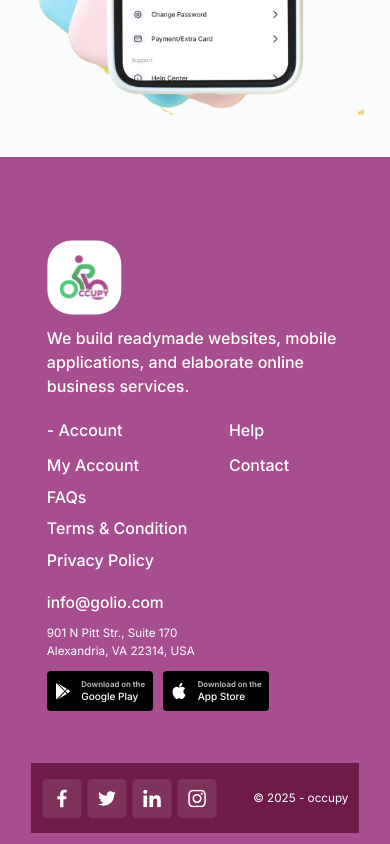
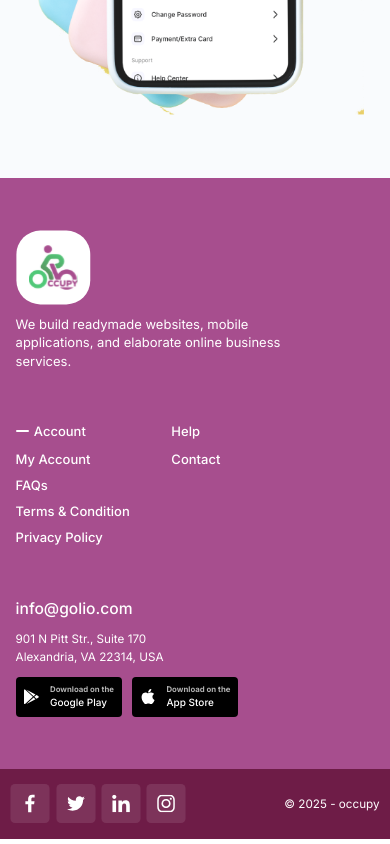
Before and after one commit to Ocuppy/occupyWeb, a Next.js app: page / in a window 390 px wide. Shown: the part 4068-4912 px from the top of the page. Built offline with nearby package versions, Linux system fonts and the light colour scheme.

Commit message:
update footer responsive design

```diff
--- a/src/components/website-layout/Footer.tsx
+++ b/src/components/website-layout/Footer.tsx
@@ -5,21 +5,24 @@ import Container from "../shared/Container";
 
 const Footer = () => {
   return (
-    <Container className="bg-occupy-primary">
-      <footer>
-        <div className="md:px-20 pl-6 pt-20 flex flex-col md:flex-row justify-start items-start md:gap-40 gap-8">
+    <div className="mt-8 w-full items-center justify-center gap-1 bg-occupy-primary">
+      <footer className="mx-auto max-w-[1440px]">
+        <div className="flex flex-col items-start justify-start gap-8 gap-y-20 pl-6 pt-20 md:flex-row md:gap-40 md:px-20">
           {/* first section */}
           <section className="flex flex-col gap-4">
             <Image src="/footerLogo.svg" alt="logo" width={75} height={75} />
-            <p className="text-[16px] text-white font-medium font-[inter] w-[312px]">
-              We build readymade websites, mobile applications, and elaborate online business
-              services.
+            <p className="w-[312px] font-[inter] text-xl text-white md:text-base">
+              We build readymade websites, mobile applications, and elaborate
+              online business services.
             </p>
           </section>
           {/* second section */}
-          <section className="flex gap-16 text-[16px] text-white font-medium">
-            <div className="flex flex-col gap-4 grow">
-              <p>- Account</p>
+          <section className="flex gap-16 text-xl font-medium text-white md:text-base">
+            <div className="flex grow flex-col gap-4">
+              <div className="flex items-center gap-2">
+                <div className="h-0.5 w-5 rounded-full bg-white"></div>
+                <p>Account</p>
+              </div>
               <div className="flex flex-col gap-3">
                 <Link href={"/#"}>My Account</Link>
                 <Link href={"/#"}>FAQs</Link>
@@ -27,7 +30,7 @@ const Footer = () => {
                 <Link href={"/#"}>Privacy Policy</Link>
               </div>
             </div>
-            <div className="flex flex-col gap-4 grow">
+            <div className="flex grow flex-col gap-4">
               <p>Help</p>
               <div className="flex flex-col gap-3">
                 <Link href={"/#"}>Contact</Link>
@@ -36,8 +39,10 @@ const Footer = () => {
           </section>
           {/* third section */}
           <section className="flex flex-col gap-4">
-            <span className="text-2xl text-white font-medium">info@golio.com</span>
-            <p className="text-lg text-white font-normal">
+            <span className="text-2xl font-medium text-white">
+              info@golio.com
+            </span>
+            <p className="text-lg font-normal text-white">
               901 N Pitt Str., Suite 170 <br />
               Alexandria, VA 22314, USA
             </p>
@@ -58,25 +63,47 @@ const Footer = () => {
           </section>
         </div>
 
-        <div className="bg-[#6E1C47] flex justify-between items-center md:mx-20 mt-20 py-6 px-4">
-          <div className="flex flex-row  gap-2 items-start">
-            <Link href={""} className="hover:scale-105 transform">
-              <Image src={"/icons/facebook.svg"} alt="icon" width={40} height={40} />
+        <div className="mt-20 flex w-full items-center justify-between bg-[#6E1C47] px-4 py-6">
+          <div className="flex flex-row items-start gap-2">
+            <Link href={""} className="transform hover:scale-105">
+              <Image
+                src={"/icons/facebook.svg"}
+                alt="icon"
+                width={40}
+                height={40}
+              />
             </Link>
             <Link href={""}>
-              <Image src={"/icons/twitter.svg"} alt="icon" width={40} height={40} />
+              <Image
+                src={"/icons/twitter.svg"}
+                alt="icon"
+                width={40}
+                height={40}
+              />
             </Link>
             <Link href={""}>
-              <Image src={"/icons/linkedin.svg"} alt="icon" width={40} height={40} />
+              <Image
+                src={"/icons/linkedin.svg"}
+                alt="icon"
+                width={40}
+                height={40}
+              />
             </Link>
             <Link href={""}>
-              <Image src={"/icons/instagram.svg"} alt="icon" width={40} height={40} />
+              <Image
+                src={"/icons/instagram.svg"}
+                alt="icon"
+                width={40}
+                height={40}
+              />
             </Link>
           </div>
-          <span className="text-lg text-white">© {new Date().getFullYear()} - occupy</span>
+          <span className="text-lg text-white">
+            © {new Date().getFullYear()} - occupy
+          </span>
         </div>
       </footer>
-    </Container>
+    </div>
   );
 };
 
```
